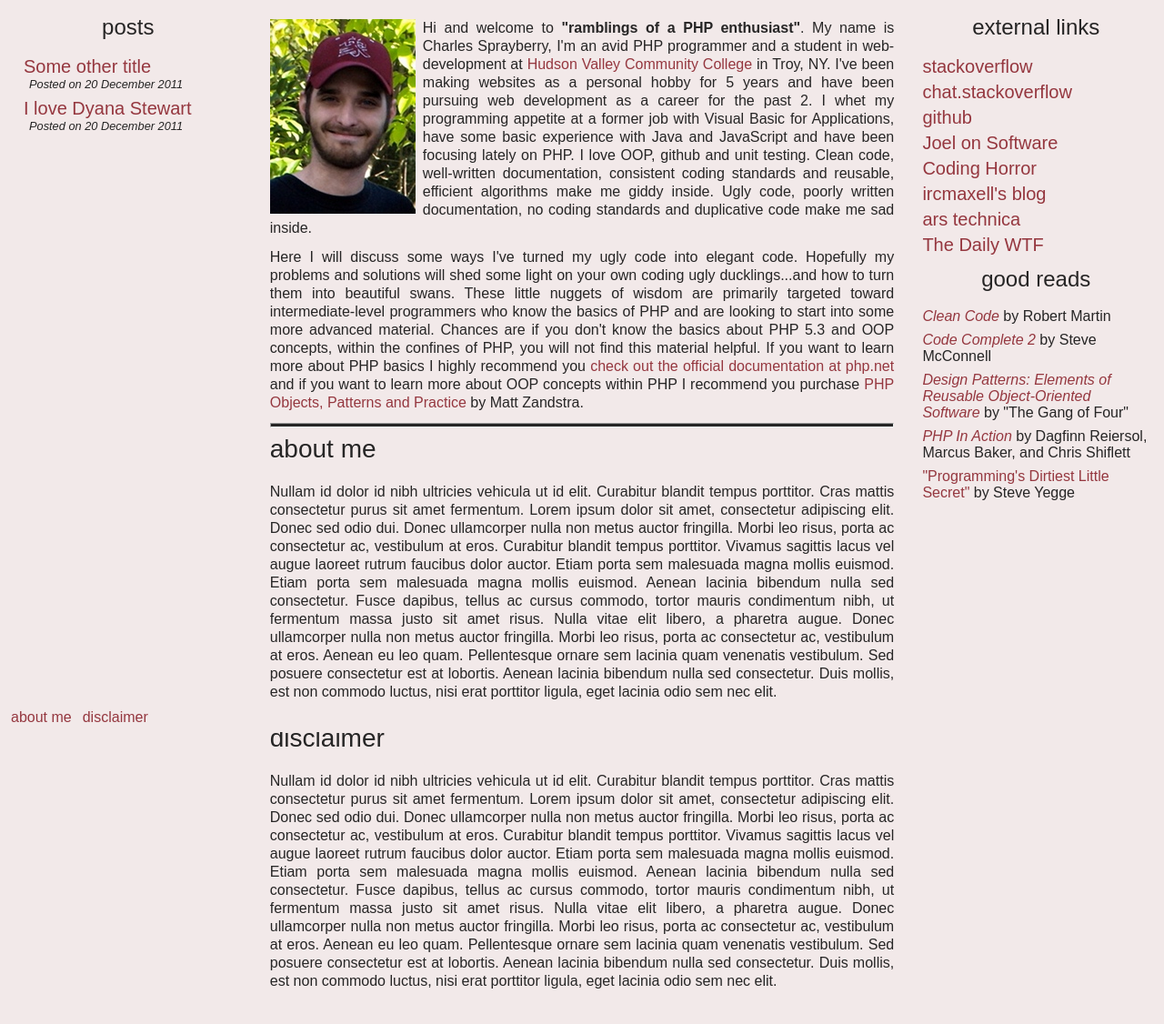
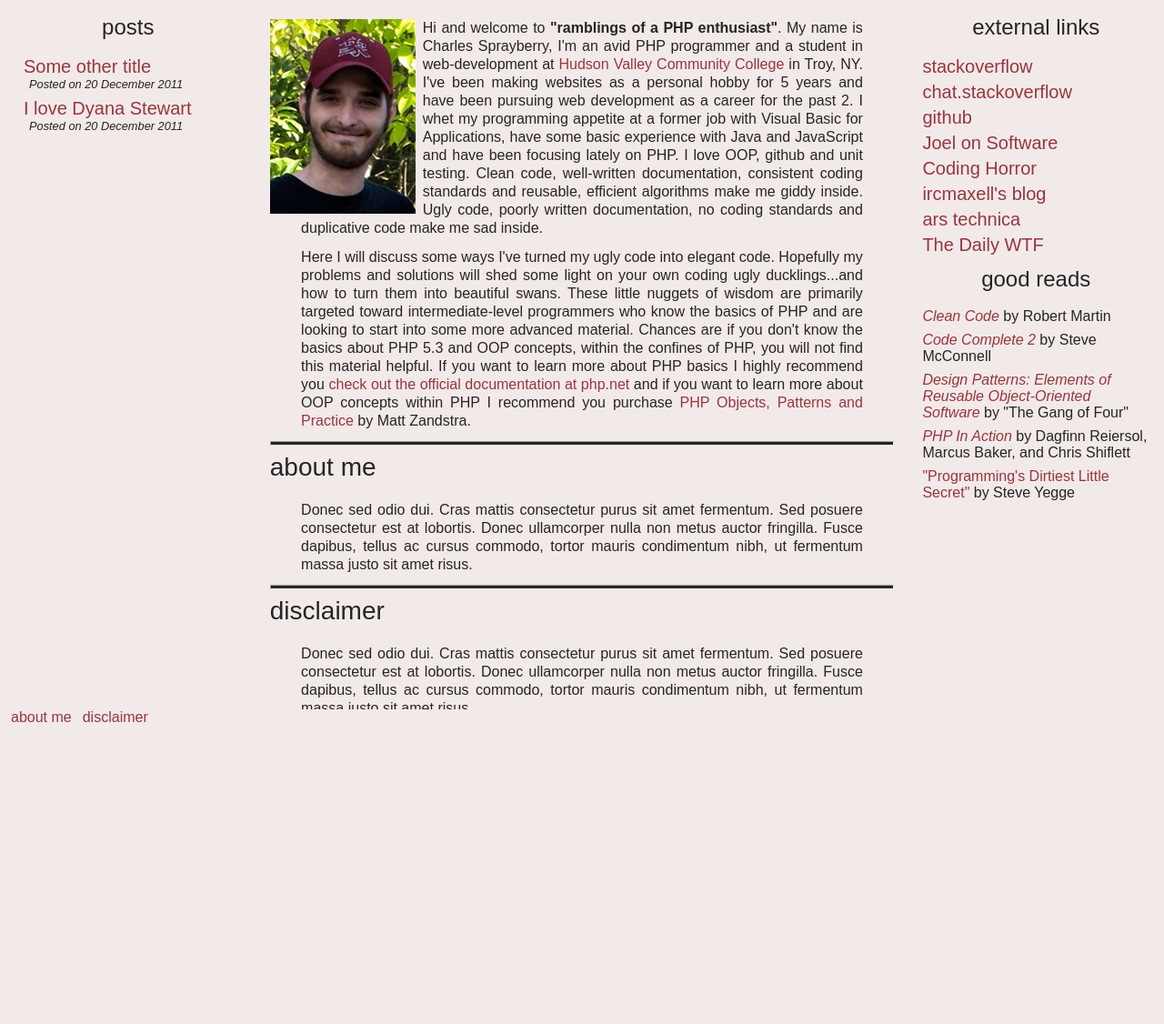
Before and after one commit to cspray/archived-blog, a Jekyll site: the page built from index.html, in a window 1280 px wide, cut to the strip 95-1241 px from the top of the page. Shown: the top 1126 px of the strip at 91% size. Built offline with Jekyll 4.4.1, drawn with Linux system fonts in a browser that asks for light colours; after the commit the page ends 941 px from its top, so only the background shows below that.

Commit message:
UPD adjusting lorem ipsum and changing content paragraph styles

```diff
--- a/index.html
+++ b/index.html
@@ -28,22 +28,10 @@ title: home -- ramblings of a PHP enthusiast
 
 	<h2 id="about-me">about me</h2>
 
-	<p>Nullam id dolor id nibh ultricies vehicula ut id elit. Curabitur blandit tempus porttitor. Cras mattis consectetur purus sit amet fermentum. Lorem ipsum dolor sit amet, consectetur adipiscing elit. Donec sed odio dui. Donec ullamcorper nulla non metus auctor fringilla. Morbi leo risus, porta ac consectetur ac, vestibulum at eros.
-
-Curabitur blandit tempus porttitor. Vivamus sagittis lacus vel augue laoreet rutrum faucibus dolor auctor. Etiam porta sem malesuada magna mollis euismod. Etiam porta sem malesuada magna mollis euismod. Aenean lacinia bibendum nulla sed consectetur.
-
-Fusce dapibus, tellus ac cursus commodo, tortor mauris condimentum nibh, ut fermentum massa justo sit amet risus. Nulla vitae elit libero, a pharetra augue. Donec ullamcorper nulla non metus auctor fringilla. Morbi leo risus, porta ac consectetur ac, vestibulum at eros.
-
-Aenean eu leo quam. Pellentesque ornare sem lacinia quam venenatis vestibulum. Sed posuere consectetur est at lobortis. Aenean lacinia bibendum nulla sed consectetur. Duis mollis, est non commodo luctus, nisi erat porttitor ligula, eget lacinia odio sem nec elit.</p>
+	<p>Donec sed odio dui. Cras mattis consectetur purus sit amet fermentum. Sed posuere consectetur est at lobortis. Donec ullamcorper nulla non metus auctor fringilla. Fusce dapibus, tellus ac cursus commodo, tortor mauris condimentum nibh, ut fermentum massa justo sit amet risus.</p>
 
 	<hr />
 
 	<h2 id="disclaimer">disclaimer</h2>
 
-	<p>Nullam id dolor id nibh ultricies vehicula ut id elit. Curabitur blandit tempus porttitor. Cras mattis consectetur purus sit amet fermentum. Lorem ipsum dolor sit amet, consectetur adipiscing elit. Donec sed odio dui. Donec ullamcorper nulla non metus auctor fringilla. Morbi leo risus, porta ac consectetur ac, vestibulum at eros.
-
-Curabitur blandit tempus porttitor. Vivamus sagittis lacus vel augue laoreet rutrum faucibus dolor auctor. Etiam porta sem malesuada magna mollis euismod. Etiam porta sem malesuada magna mollis euismod. Aenean lacinia bibendum nulla sed consectetur.
-
-Fusce dapibus, tellus ac cursus commodo, tortor mauris condimentum nibh, ut fermentum massa justo sit amet risus. Nulla vitae elit libero, a pharetra augue. Donec ullamcorper nulla non metus auctor fringilla. Morbi leo risus, porta ac consectetur ac, vestibulum at eros.
-
-Aenean eu leo quam. Pellentesque ornare sem lacinia quam venenatis vestibulum. Sed posuere consectetur est at lobortis. Aenean lacinia bibendum nulla sed consectetur. Duis mollis, est non commodo luctus, nisi erat porttitor ligula, eget lacinia odio sem nec elit.</p>
+	<p>Donec sed odio dui. Cras mattis consectetur purus sit amet fermentum. Sed posuere consectetur est at lobortis. Donec ullamcorper nulla non metus auctor fringilla. Fusce dapibus, tellus ac cursus commodo, tortor mauris condimentum nibh, ut fermentum massa justo sit amet risus.</p>
--- a/style.css
+++ b/style.css
@@ -48,6 +48,8 @@ body {
 }
 
 #main-content p {
+	margin: 0 auto;
+	width: 90%;
 	margin-bottom: .75em;
 	line-height: 1.25em;
 	text-align: justify;
```
